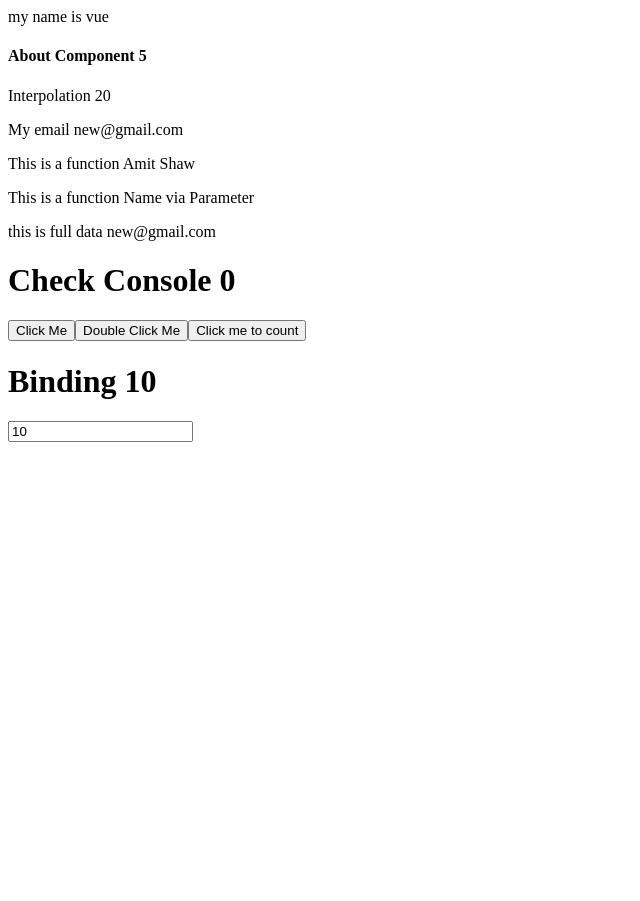
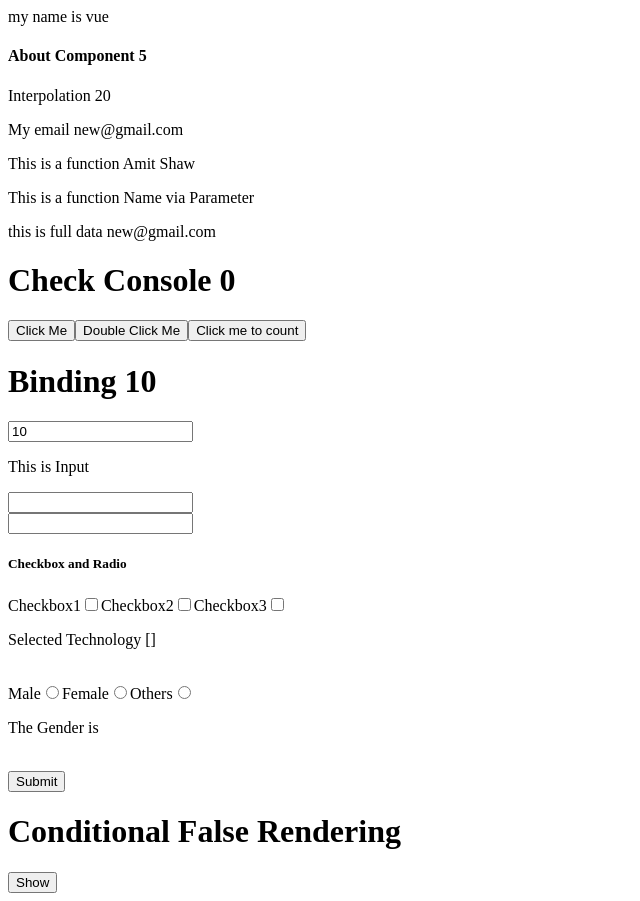
Before and after one commit to AmitShawGit/vue, a Vue app: page / in a window 1280 px wide. Shown: the whole page, without its empty margins (0-640 px from the left). Before the commit the page ends 800 px from the top, so only its background shows below. Built offline with nearby package versions, Linux system fonts and the light colour scheme.

Commit message:
input filed and f else

```diff
--- a/src/App.vue
+++ b/src/App.vue
@@ -3,7 +3,8 @@
   <About_page />
   <Event_Listener />
  <TwoWayBinding />
-
+<InputFields />
+<ConditionalRen />
   </template>
 
   <script>
@@ -11,6 +12,8 @@
   import About_page from "./components/About.vue";
   import Event_Listener from './components/Event.vue';
  import TwoWayBinding from "./components/TwoWayBinding.vue";
+ import InputFields from './components/InputFileds.vue';
+ import ConditionalRen from './components/ConditionalRen.vue';
 
   export default {
   name: "App",
@@ -19,7 +22,8 @@
     About_page,
     Event_Listener,
     TwoWayBinding,
-
+    InputFields,
+  ConditionalRen,
 }
   }
   </script>
--- /dev/null
+++ b/src/components/ConditionalRen.vue
@@ -0,0 +1,17 @@
+<template>
+    <h1 v-if="show">Conditional Rendering</h1>
+    <h1 v-else>Conditional False Rendering</h1>
+    <button v-on:click="show=!show">Show</button>
+</template>
+<script>
+export default{
+    name: "ConditonalRen",
+    data(){
+        return{
+            show:false,
+        }
+    },
+
+    }
+
+</script>
--- /dev/null
+++ b/src/components/InputFileds.vue
@@ -0,0 +1,43 @@
+<template>
+    <p>This is Input</p>
+    <input type="text" v-model="name">
+    <br />
+    <input type="text" v-model="classes">
+
+    <h5>Checkbox and Radio</h5>
+    <label for="check">Checkbox1</label>
+    <input type="checkbox" name="" id="check" value="checkbox1" v-model="Checkboxes">
+    <label for="php">Checkbox2</label>
+    <input type="checkbox" name="" id="php" value="php" v-model="Checkboxes">
+    <label for="vue">Checkbox3</label>
+    <input type="checkbox" name="" id="vue" value="vue" v-model="Checkboxes">
+    <p>Selected Technology {{ Checkboxes}}</p>
+    <br />
+    <label for="male">Male</label>
+    <input type="radio" value="male" id="male" name="gender" v-model="Gender">
+    <label for="female">Female</label>
+    <input type="radio" value="female" id="female" name="gender" v-model="Gender">
+    <label for="others">Others</label>
+    <input type="radio" value="others" id="others" name="gender" v-model="Gender">
+    <p>The Gender is {{ Gender }}</p>
+    <br />
+    <button type="submit" v-on:click="getData()">Submit</button>
+</template>
+<script>
+export default {
+    name: "InputField",
+    data() {
+        return {
+            name : "",
+            classes : "",
+            Checkboxes : [],
+            Gender : null,
+        }
+    },
+    methods: {
+        getData() {
+            console.log(this.name,this.classes);
+        }
+    },
+}
+</script>
```
